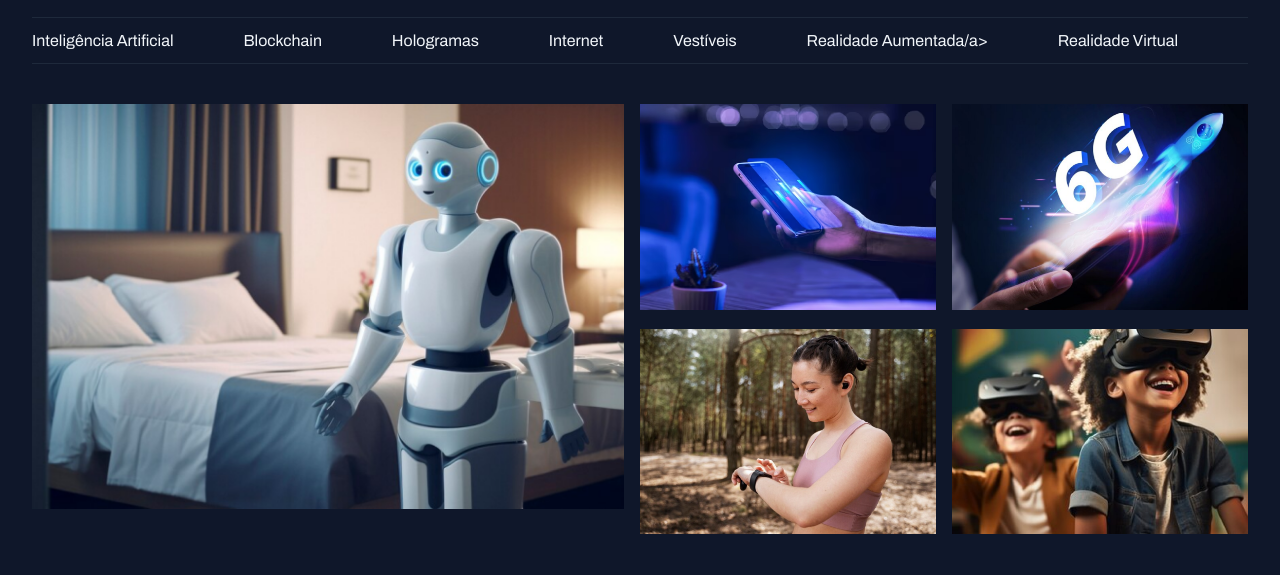
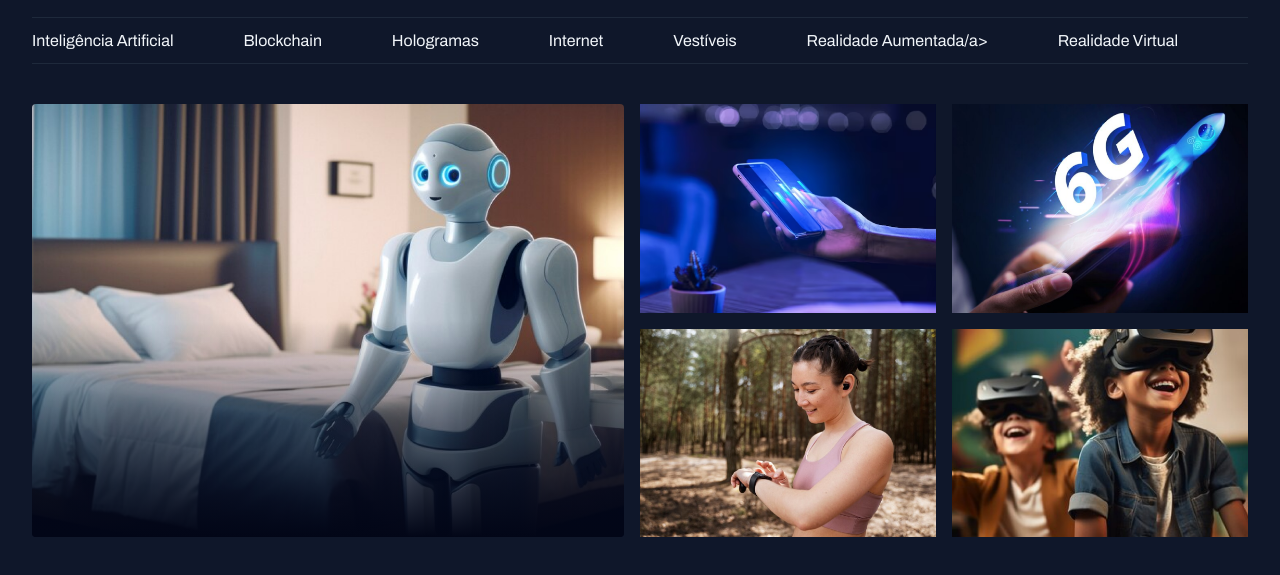
Before and after one commit to artmorais77/portal-de-noticias, a plain HTML site: page index.html in a window 1280 px wide. Shown: the part 43-618 px from the top of the page. Drawn offline with Linux system fonts and the light colour scheme.

Commit message:
adicionando fundo degrade

```diff
--- a/index.html
+++ b/index.html
@@ -43,7 +43,7 @@
 
   <main class="grid container">
     <section id="featured" class="grid grid-flow-col gap-16">
-      <div>
+      <div class="card">
         <img src="./assets/images/Image 01.png" alt="...">
       </div>
 
--- a/styles/sections.css
+++ b/styles/sections.css
@@ -1,5 +1,24 @@
 #featured {
-  height: 100%;
-  object-fit: cover;
-  border-radius: 4px;
+  img {
+    height: 100%;
+    object-fit: cover;
+  }
+
+  .card {
+    border-radius: 4px;
+    overflow: hidden;
+    position: relative;
+
+    &::before {
+      content: "";
+      position: absolute;
+      inset: 0;
+      top: 50%;
+      background: linear-gradient(
+        180deg,
+        transparent 0%,
+        #020617 100%
+      );
+    }
+  }
 }
```
